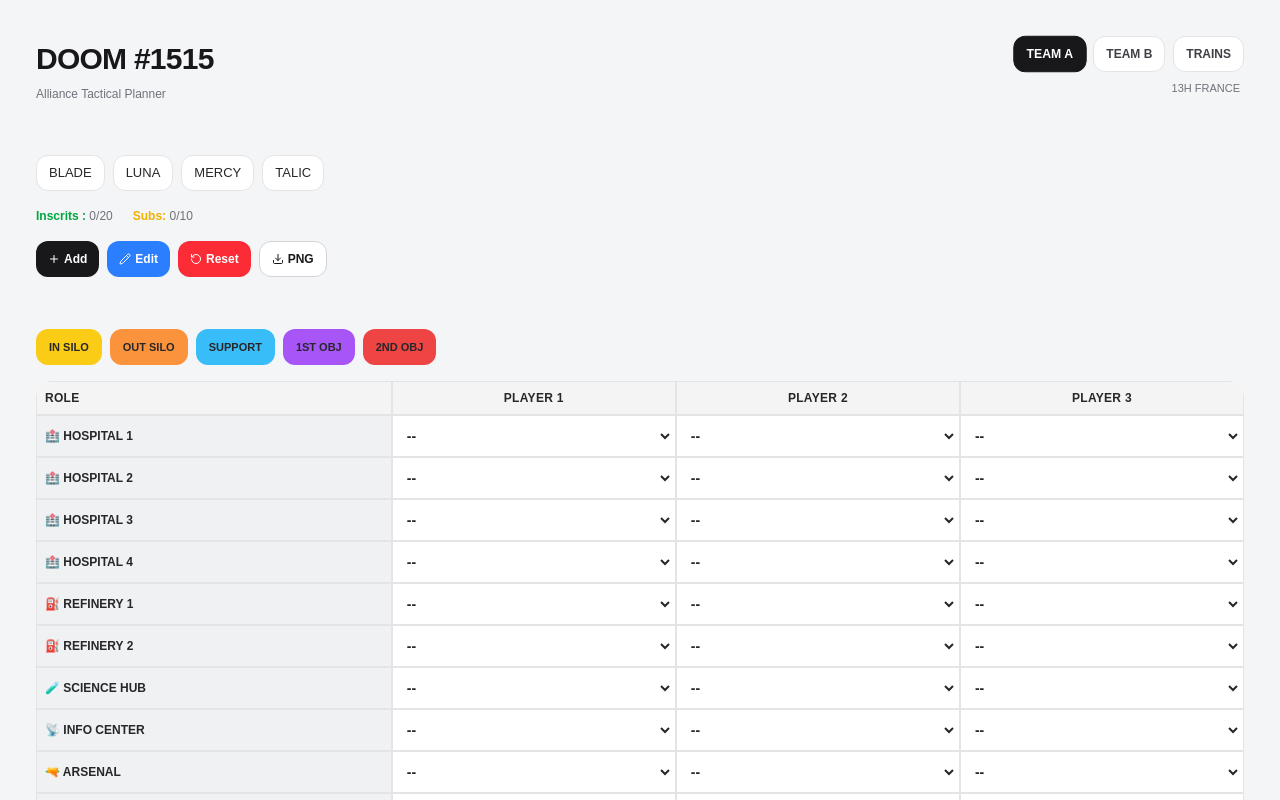
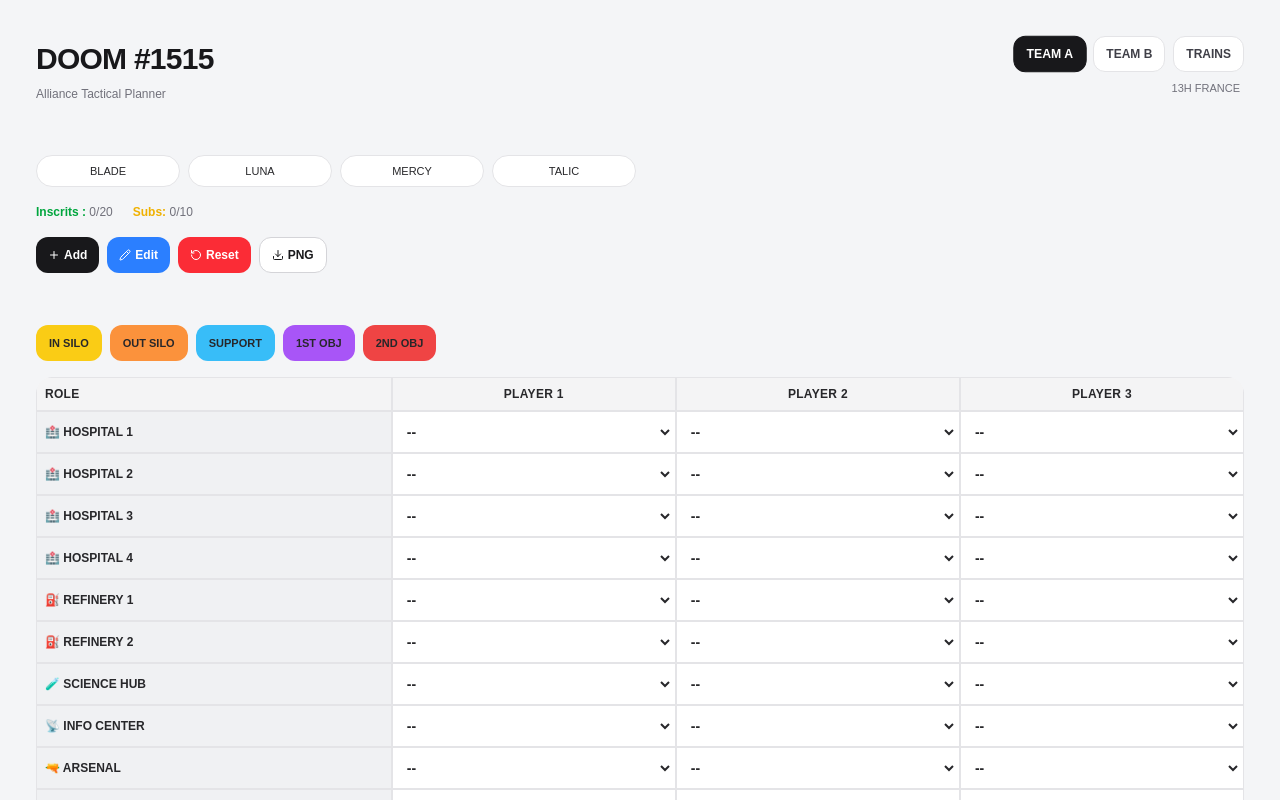
Before and after one commit to shnoonj/doom-planner, a Next.js app: page / in a window 1280 px wide. Shown: the top 800 px of the page. Built offline with nearby package versions, Linux system fonts and the light colour scheme; no server answers; the database is empty.

Commit message:
UI update V17

```diff
--- a/app/page.tsx
+++ b/app/page.tsx
@@ -463,7 +463,7 @@ export default function Page() {
 
         <div className="space-y-4 p-4">
 
-          <div className="flex flex-wrap gap-2">
+          <div className="grid grid-cols-3 md:grid-cols-5 lg:grid-cols-7 xl:grid-cols-8 gap-2">
 
             {sortedPlayers.map((player) => {
               const state =
@@ -481,10 +481,11 @@ export default function Page() {
                       cyclePlayer(player)
                     }
                     className={`
-                      px-3
-                      h-9
-                      rounded-xl
-                      text-[13px]
+                      w-full
+                      h-8
+                      justify-center
+                      rounded-2xl
+                      text-[11px]
                       font-medium
                       transition-all
                       duration-150
```
